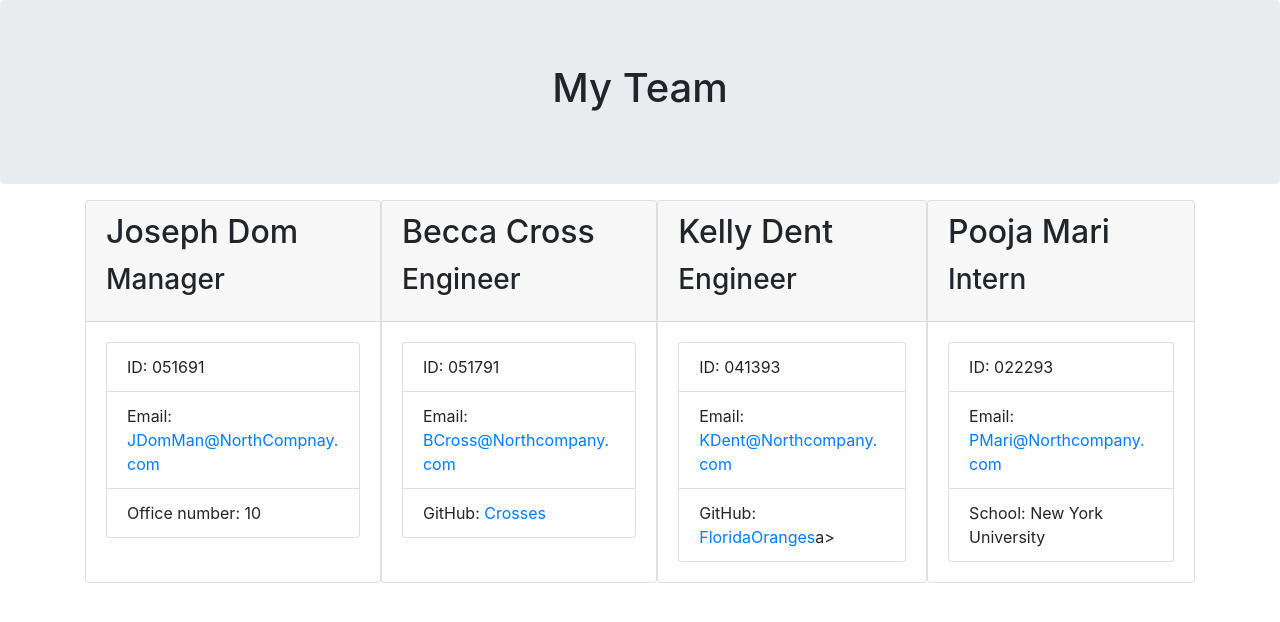
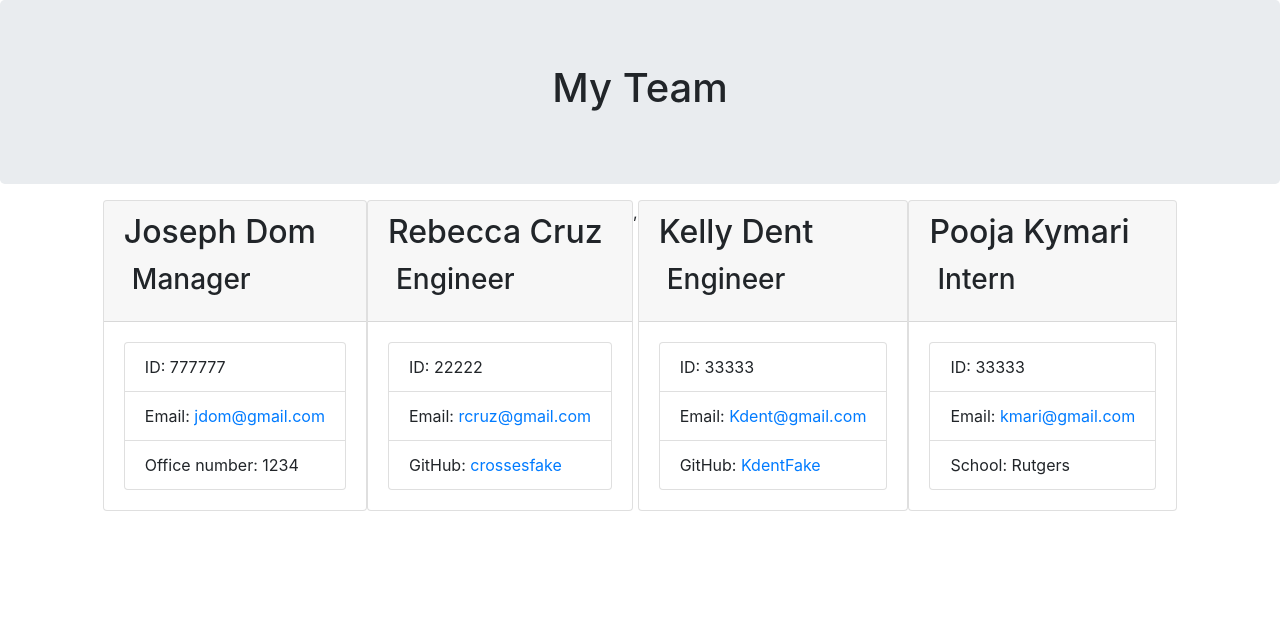
Before and after one commit to CMFuertes/Team-Profile-Generator, a website: page output/team.html in a window 1280 px wide. Drawn offline with nearby package versions, Linux system fonts and the light colour scheme.

Commit message:
fixed readme

```diff
--- a/output/team.html
+++ b/output/team.html
@@ -5,7 +5,7 @@
     <meta charset="UTF-8" />
     <meta name="viewport" content="width=device-width, initial-scale=1.0" />
     <meta http-equiv="X-UA-Compatible" content="ie=edge" />
-    <title>My Team</title>
+    <title>My</title>
     <link rel="stylesheet" href="https://stackpath.bootstrapcdn.com/bootstrap/4.3.1/css/bootstrap.min.css"
         integrity="sha384-ggOyR0iXCbMQv3Xipma34MD+dH/1fQ784/j6cY/iJTQUOhcWr7x9JvoRxT2MZw1T" crossorigin="anonymous">
     <!-- <link rel="stylesheet" href="style.css"> -->
@@ -23,71 +23,62 @@
     <div class="container">
         <div class="row">
             <div class="team-area col-12 d-flex justify-content-center">
-                <div class="card employee-card manager">
+                <div class="card employee-card">
     <div class="card-header">
         <h2 class="card-title">Joseph Dom</h2>
-                        <h3 class="card-title">Manager</h3>
+        <h3 class="card-title"><i class="fas fa-mug-hot mr-2"></i>Manager</h3>
     </div>
     <div class="card-body">
         <ul class="list-group">
-                            <li class="list-group-item">ID: 051691</li>
-                            <li class="list-group-item">Email: <a
-                                    href="mailto:JDomMan@Northcompany.com">JDomMan@NorthCompnay.com</a></li>
-                            <li class="list-group-item">Office number: 10</li>
+            <li class="list-group-item">ID: 777777</li>
+            <li class="list-group-item">Email: <a href="mailto:jdom@gmail.com">jdom@gmail.com</a></li>
+            <li class="list-group-item">Office number: 1234</li>
+        </ul>
+    </div>
+</div>
+<div class="card employee-card">
+    <div class="card-header">
+        <h2 class="card-title">Rebecca Cruz</h2>
+        <h3 class="card-title"><i class="fas fa-glasses mr-2"></i>Engineer</h3>
+    </div>
+    <div class="card-body">
+        <ul class="list-group">
+            <li class="list-group-item">ID: 22222</li>
+            <li class="list-group-item">Email: <a href="mailto:rcruz@gmail.com">rcruz@gmail.com</a></li>
+            <li class="list-group-item">GitHub: <a href="https://github.com/crossesfake" target="_blank" rel="noopener noreferrer">crossesfake</a></li>
+        </ul>
+    </div>
+</div>
+,<div class="card employee-card">
+    <div class="card-header">
+        <h2 class="card-title">Kelly Dent</h2>
+        <h3 class="card-title"><i class="fas fa-glasses mr-2"></i>Engineer</h3>
+    </div>
+    <div class="card-body">
+        <ul class="list-group">
+            <li class="list-group-item">ID: 33333</li>
+            <li class="list-group-item">Email: <a href="mailto:Kdent@gmail.com">Kdent@gmail.com</a></li>
+            <li class="list-group-item">GitHub: <a href="https://github.com/KdentFake" target="_blank" rel="noopener noreferrer">KdentFake</a></li>
+        </ul>
+    </div>
+</div>
+<div class="card employee-card">
+    <div class="card-header">
+        <h2 class="card-title">Pooja Kymari</h2>
+        <h3 class="card-title"><i class="fas fa-user-graduate mr-2"></i>Intern</h3>
+    </div>
+    <div class="card-body">
+        <ul class="list-group">
+            <li class="list-group-item">ID: 33333</li>
+            <li class="list-group-item">Email: <a href="mailto:kmari@gmail.com">kmari@gmail.com</a></li>
+            <li class="list-group-item">School: Rutgers</li>
         </ul>
     </div>
 </div>
 
-                <div class="card employee-card engineer">
-                    <div class="card-header">
-                        <h2 class="card-title">Becca Cross</h2>
-                        <h3 class="card-title">Engineer</h3>
-                    </div>
-                    <div class="card-body">
-                        <ul class="list-group">
-                            <li class="list-group-item">ID: 051791</li>
-                            <li class="list-group-item">Email: <a
-                                    href="mailto:BCross@Northcompany.com">BCross@Northcompany.com</a></li>
-                            <li class="list-group-item">GitHub: <a href="https://github.com/Crosses" target="_blank"
-                                    rel="noopener noreferrer">Crosses</a></li>
-                        </ul>
-                    </div>
-                </div>
-
-                <div class="card employee-card engineer">
-                    <div class="card-header">
-                        <h2 class="card-title">Kelly Dent</h2>
-                        <h3 class="card-title">Engineer</h3>
-                    </div>
-                    <div class="card-body">
-                        <ul class="list-group">
-                            <li class="list-group-item">ID: 041393</li>
-                            <li class="list-group-item">Email: <a
-                                    href="mailto:KDent@Northcompany.com">KDent@Northcompany.com</a>
-                            </li>
-                            <li class="list-group-item">GitHub: <a href="https://github.com/FloridaOranges"
-                                    target="_blank" rel="noopener noreferrer">FloridaOranges</a>a></li>
-                        </ul>
-                    </div>
-                </div>
-                <div class="card employee-card intern">
-                    <div class="card-header">
-                        <h2 class="card-title">Pooja Mari </h2>
-                        <h3 class="card-title">Intern</h3>
-                    </div>
-                    <div class="card-body">
-                        <ul class="list-group">
-                            <li class="list-group-item">ID: 022293</li>
-                            <li class="list-group-item">Email: <a
-                                    href="mailto:PMari@Northcompany.com">PMari@Northcompany.com</a></li>
-                            <li class="list-group-item">School: New York University</li>
-                        </ul>
-                    </div>
-                </div>
             </div>
         </div>
     </div>
 </body>
 
-
 </html>
```
Also changed, not shown: README.md. Lines whose indentation alone changed are shown as unchanged.
